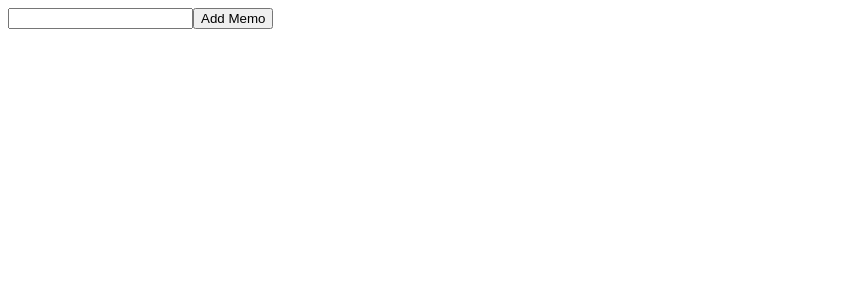
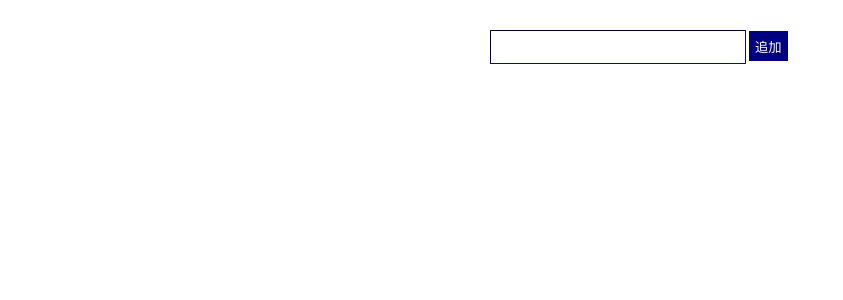
Before and after one commit to ishiguro9913/front_problem_B, a React (Create React App) app: page / in a window 1280 px wide. Shown: the top 300 px of the page, without its empty margins (0-843 px from the left). Built offline with nearby package versions, Linux system fonts and the light colour scheme.

Commit message:
add: フォーム部分にCSSを適用 #6

```diff
--- a/src/App.css
+++ b/src/App.css
@@ -36,3 +36,43 @@
     transform: rotate(360deg);
   }
 }
+
+body {
+  margin-left: auto;
+  margin-right: auto;
+  width: 300px;
+}
+
+form {
+  width: 100%;
+  margin: 10% 0;
+}
+
+input[type="text"] {
+  width: 250px;
+  height: 30px;
+  border-width: thin;
+  border-radius: 0px;
+  border-color: navy;
+}
+
+input[type="submit"] {
+  height: 30px;
+  margin-left: 3px;
+  border: none;
+  text-align:center;
+  color:#fff;
+  background-color: navy;
+}
+
+.list {
+  text-align: left;
+}
+
+
+
+
+
+li {
+  list-style: none;
+}
--- a/src/components/Form.js
+++ b/src/components/Form.js
@@ -10,10 +10,10 @@ class Form extends React.Component {
 
   render() {
     return (
-      <div>
+      <div class='form'>
         <form onSubmit={this.hamdleSubmit}>
-          <input value={this.state.content} onChange={this.handleChange} />
-          <input type="submit" value="Add Memo" />
+          <input type="text" value={this.state.content} onChange={this.handleChange} />
+          <input type="submit" value="追加" />
         </form>
       </div>
     );
--- a/src/components/List.js
+++ b/src/components/List.js
@@ -10,13 +10,13 @@ class List extends React.Component {
     const list = this.props.memos.map(memo => {
       return (
         <li>
+          <button onClick={() => this.props.deleteMemo(memo.id)}>X</button>
           {memo.content}
-          <button onClick={() => this.props.deleteMemo(memo.id)}>delete</button>
         </li>
       );
     });
     return (
-      <div>
+      <div class='list'>
         {list}
       </div>
     );
--- a/src/index.js
+++ b/src/index.js
@@ -2,5 +2,6 @@ import React from "react";
 import { render } from "react-dom";
 
 import MemoApp from "./MemoApp";
+import './App.css';
 
 render(<MemoApp />, document.getElementById("root"));
```
